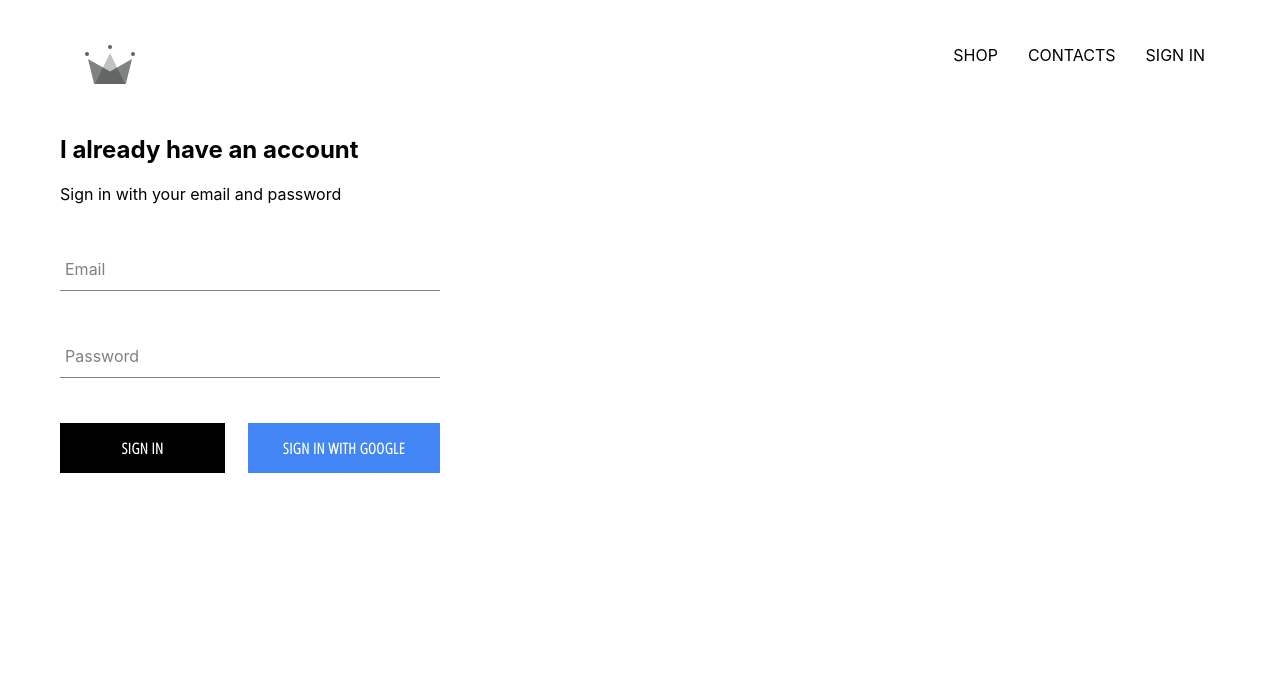
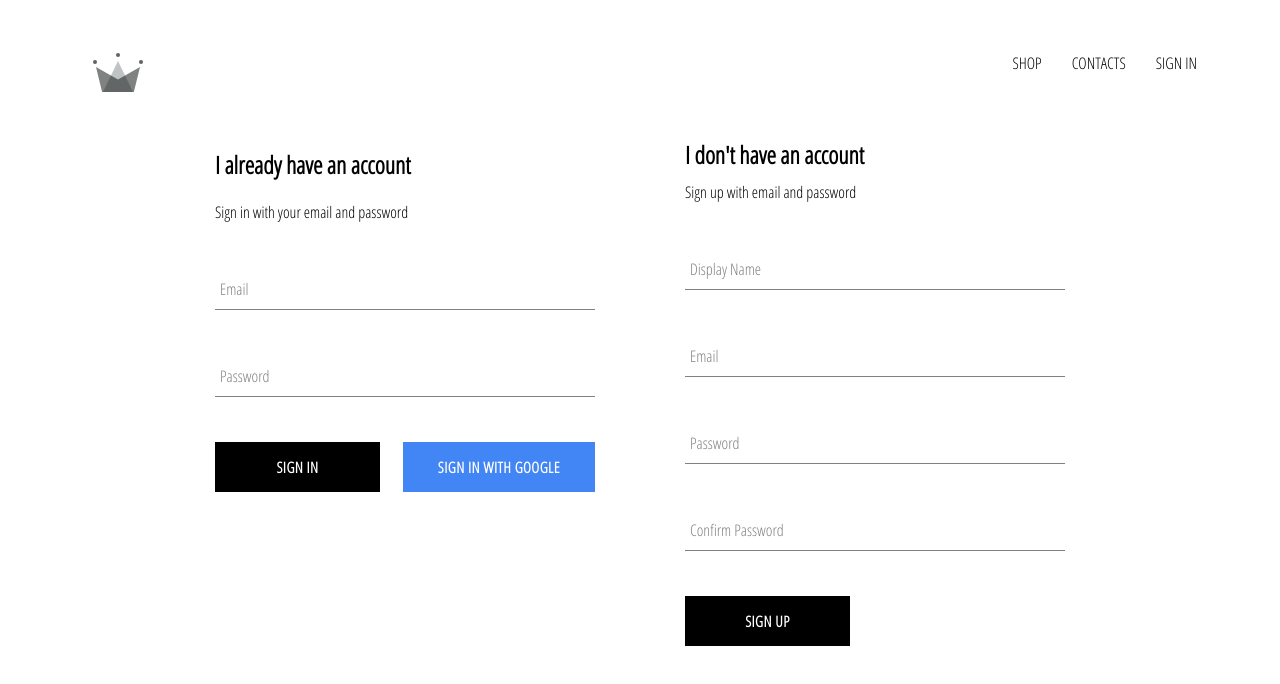
Before and after one commit to aniketmali/easy-shop, a React (Create React App) app: page /signin in a window 1280 px wide. Shown: the top 684 px of the page. Built offline with nearby package versions, Linux system fonts and the light colour scheme; no server answers.

Commit message:
Implemented firebase util, included ability to store authenticated users

```diff
--- a/src/App.js
+++ b/src/App.js
@@ -2,7 +2,7 @@
 import { Route, Switch } from 'react-router-dom';
 import './App.css';
 import Header from './components/header/header.component';
-import { auth } from './firebase/firebase.utils';
+import { auth, createUserProfileDocument } from './firebase/firebase.utils';
 import HomePage from './pages/homepage/homepage.component';
 import ShopPage from './pages/shoppage/shoppage.component';
 import SignInAndSignUpPage from './pages/sign-in-and-sign-up-page/sign-in-and-sign-up-page.component';
@@ -21,10 +21,30 @@
 
   componentDidMount()
   {
-    this.unsubscribeFromAuth = auth.onAuthStateChanged((user => {
-      this.setState({currentUser:user});
-      console.log(user);
-    }))
+    this.unsubscribeFromAuth = auth.onAuthStateChanged( async userAuth => {
+
+      if (userAuth) {
+        const userRef = await createUserProfileDocument(userAuth);
+
+        userRef.onSnapshot(snapShot => {
+          this.setState({
+            currentUser: {
+              id:snapShot.id,
+              ...snapShot.data()
+            }
+          });
+
+          console.log(this.state);
+        });
+      }
+      else
+      {
+        this.setState({
+          currentUser:userAuth
+        })
+      }
+
+    });
   }
 
   componentWillUnmount()
--- /dev/null
+++ b/src/components/sign-up/sign-up.component.jsx
@@ -0,0 +1,70 @@
+import React from 'react';
+import { auth, createUserProfileDocument } from '../../firebase/firebase.utils';
+import CustomButton from '../custom-button/custom-button.component';
+import FormInput from '../form-input/form-input.component';
+import '../sign-up/sign-up.styles.scss';
+class SignUp extends React.Component {
+    constructor(props) {
+        super(props);
+        this.state = {
+            displayName: '',
+            email: '',
+            password: '',
+            confirmPassword: ''
+        }
+    }
+
+    handleSubmit = async event => {
+        event.preventDefault();
+        const { displayName, email, password, confirmPassword } = this.state;
+
+        if (password !== confirmPassword) {
+            alert(`passwords don't match`);
+            return;
+        }
+
+        try {
+            const { user } = await auth.createUserWithEmailAndPassword(
+                email,
+                password
+            );
+
+            await createUserProfileDocument(user, { displayName });
+
+            this.setState({
+                displayName: '',
+                email: '',
+                password: '',
+                confirmPassword: ''
+            });
+
+        } catch (error) {
+            console.log('error creating user ', error.message);
+        }
+    }
+
+    handleChange = event => {
+        const { name, value } = event.target;
+        this.setState({
+            [name]: value
+        })
+    }
+
+    render() {
+        const { displayName, email, password, confirmPassword } = this.state;
+        return (
+            <div className='sign-up'>
+                <form className='sign-up-form' onSubmit={this.handleSubmit}>
+                    <h2 className='title'>I don't have an account</h2>
+                    <span>Sign up with email and password</span>
+                    <FormInput type='text' name='displayName' value={displayName} label='Display Name' onChange={this.handleChange} />
+                    <FormInput type='email' name='email' value={email} label='Email' onChange={this.handleChange} />
+                    <FormInput type='password' name='password' value={password} label='Password' onChange={this.handleChange} />
+                    <FormInput type='password' name='confirmPassword' value={confirmPassword} label='Confirm Password' onChange={this.handleChange} />
+                    <CustomButton type='submit'>SIGN UP</CustomButton>
+                </form>
+            </div>
+        )
+    }
+}
+export default SignUp;
--- /dev/null
+++ b/src/components/sign-up/sign-up.styles.scss
@@ -0,0 +1,9 @@
+.sign-up {
+    display: flex;
+    flex-direction: column;
+    width: 380px;
+
+    .title {
+        margin: 10px 0;
+    }
+}
--- a/src/firebase/firebase.utils.js
+++ b/src/firebase/firebase.utils.js
@@ -22,4 +22,30 @@
   provider.setCustomParameters({prompt:'select_account'});
   export const signInWithGoogle = () => auth.signInWithPopup(provider);
 
+  export const createUserProfileDocument = async(userAuth, additionalData) =>{
+    if (!userAuth) return;
+
+    const userRef = firestore.doc(`users/${userAuth.uid}`);
+    const snapShot = await userRef.get();
+
+    if (!snapShot.exists) {
+      const {displayName,email} = userAuth;
+      const createdAt = new Date();
+
+      try {
+        await userRef.set({
+          displayName,
+          email,
+          createdAt,
+          ...additionalData
+        })
+
+      } catch (error) {
+        console.log('error while creating user ',error.message);
+      }
+    }
+
+    return userRef;
+  };
+
   export default firebase;
--- a/src/index.css
+++ b/src/index.css
@@ -1,4 +1,4 @@
-body {
+/* body {
   margin: 0;
   font-family: -apple-system, BlinkMacSystemFont, 'Segoe UI', 'Roboto', 'Oxygen',
     'Ubuntu', 'Cantarell', 'Fira Sans', 'Droid Sans', 'Helvetica Neue',
@@ -10,4 +10,4 @@
 code {
   font-family: source-code-pro, Menlo, Monaco, Consolas, 'Courier New',
     monospace;
-}
+} */
--- a/src/pages/sign-in-and-sign-up-page/sign-in-and-sign-up-page.component.jsx
+++ b/src/pages/sign-in-and-sign-up-page/sign-in-and-sign-up-page.component.jsx
@@ -1,11 +1,13 @@
 import React from 'react';
 import SignIn from '../../components/sign-in/sign-in.component';
+import SignUp from '../../components/sign-up/sign-up.component';
 import '../sign-in-and-sign-up-page/sign-in-and-sign-up-page.styles.scss';
 
 
 const SignInAndSignUpPage = () => (
     <div className='sign-in-and-sign-up'>
         <SignIn />
+        <SignUp />
     </div>
 )
 
--- a/src/pages/sign-in-and-sign-up-page/sign-in-and-sign-up-page.styles.scss
+++ b/src/pages/sign-in-and-sign-up-page/sign-in-and-sign-up-page.styles.scss
@@ -0,0 +1,7 @@
+.sign-in-and-sign-up{
+
+    width: 850px;
+    display: flex;
+    justify-content: space-between;
+    margin: 30px auto;
+}
```
